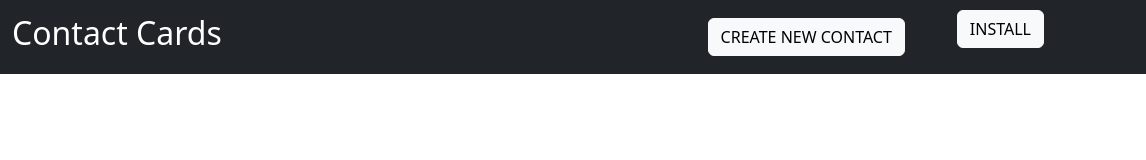
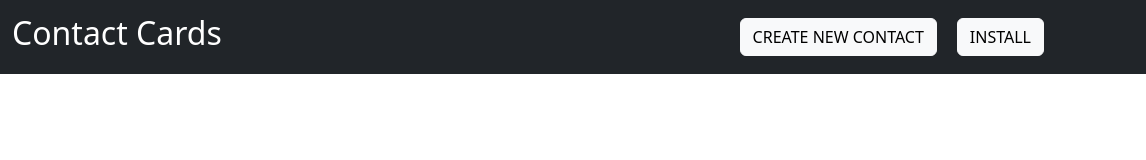
Before and after one commit to beccadoan/contact-card, a website built with webpack: page client/index.html in a window 1280 px wide. Shown: the full height of the page, 134-1280 px from the left. Built offline with nearby package versions, Linux system fonts and the light colour scheme; files whose address does not match are found by name.

Commit message:
updated button

```diff
--- a/client/index.html
+++ b/client/index.html
@@ -19,10 +19,12 @@
 
       <div class="collapse navbar-collapse" id="navbarSupportedContent">
         <ul class="navbar-nav ms-auto">
+          <li>
           <button type="submit" id="new-contact"class="btn btn-light" height="48px">CREATE NEW CONTACT</button>
-        </ul>
-        <ul>
+        </li>
+        <li>
           <button type="submit" id="installBtn"class="btn btn-light" height="48px">INSTALL</button>
+        </li>
         </ul>
       </div>
   </nav>
```
